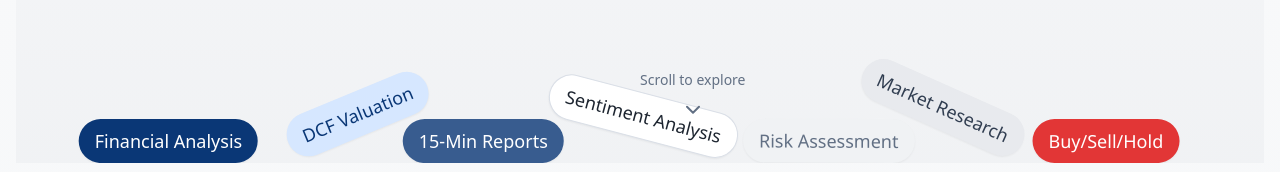
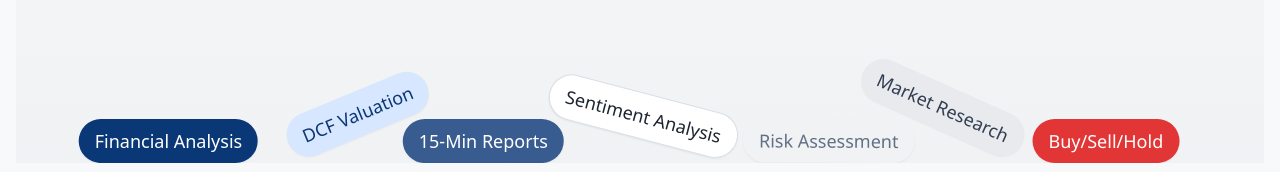
Before and after one commit to nocommitmentsyet/valuation100xlovable, a React (Vite) app: page / in a window 1280 px wide. Shown: the part 573-745 px from the top of the page. Built offline with nearby package versions, Linux system fonts and the light colour scheme.

Commit message:
Remove scroll to explore button
Removed the "Scroll to explore" button from the HeroSection component as it was overlapping with other text and interfering with natural scrolling.

```diff
--- a/src/components/HeroSection.tsx
+++ b/src/components/HeroSection.tsx
@@ -1,5 +1,4 @@
 import { Gravity, MatterBody } from "@/components/ui/gravity";
-import { ChevronDown } from "lucide-react";
 
 export const HeroSection = () => {
   return (
@@ -78,12 +77,6 @@ export const HeroSection = () => {
           </div>
         </MatterBody>
       </Gravity>
-
-      {/* Scroll indicator */}
-      <div className="absolute bottom-8 left-1/2 transform -translate-x-1/2 flex flex-col items-center animate-bounce">
-        <span className="text-muted-foreground text-sm mb-2">Scroll to explore</span>
-        <ChevronDown className="w-6 h-6 text-muted-foreground" />
-      </div>
     </div>
   );
 };
```
